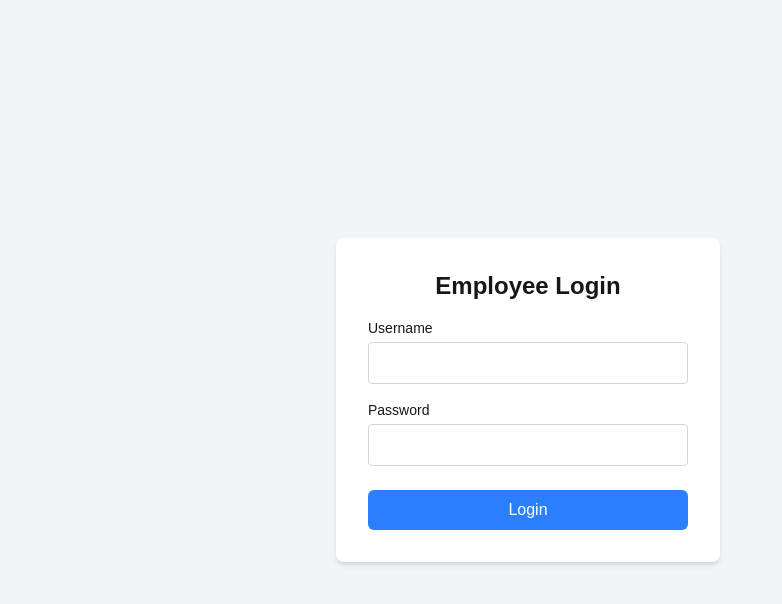
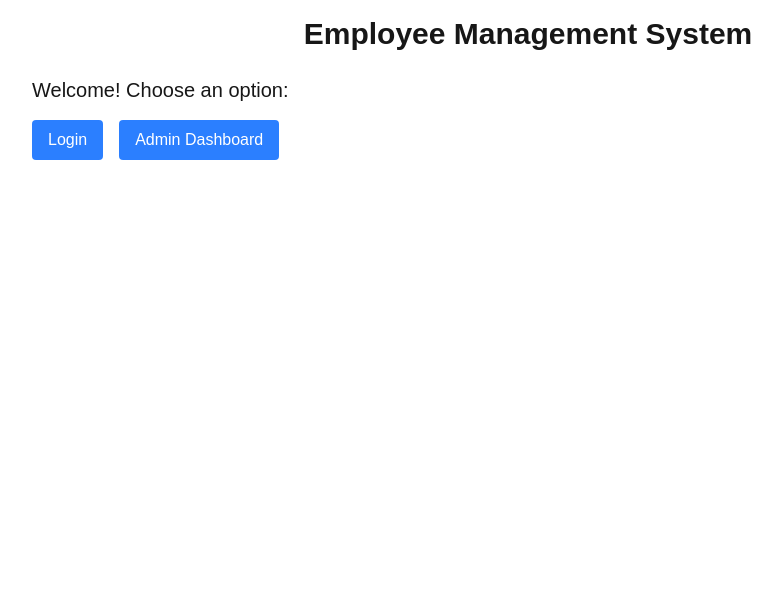
Before and after one commit to LKappagoda00/EmplioyeeManagementFrontend, a Next.js app in the folder employee-management/: page / in a window 1280 px wide. Shown: the top 604 px of the page, without its empty margins (112-894 px from the left). Built offline with nearby package versions, Linux system fonts and the light colour scheme.

Commit message:
add components

```diff
--- a/employee-management/src/app/page.tsx
+++ b/employee-management/src/app/page.tsx
@@ -1,73 +1,15 @@
-'use client';
+import Layout from "@/components/Layout";
+import Button from "@/components/Button";
+import Link from "next/link";
 
-import React, { useState } from 'react';
-
-const Login = () => {
-  const [username, setUsername] = useState('');
-  const [password, setPassword] = useState('');
-  const [error, setError] = useState('');
-
-  const handleSubmit = async (e: React.FormEvent) => {
-    e.preventDefault();
-    // Call the backend API to verify login credentials
-    try {
-      const response = await fetch('YOUR_BACKEND_LOGIN_API', {
-        method: 'POST',
-        headers: {
-          'Content-Type': 'application/json',
-        },
-        body: JSON.stringify({ username, password }),
-      });
-
-      if (!response.ok) {
-        setError('Invalid credentials');
-      } else {
-        // Handle successful login (e.g., redirect to dashboard)
-        // Removed `data` since it's not used
-      }
-    } catch {
-      setError('Error logging in. Please try again.');
-    }
-  };
-
+export default function Home() {
   return (
-    <div className="min-h-screen flex items-center justify-center bg-gray-100">
-      <div className="bg-white p-8 rounded-lg shadow-md w-full max-w-sm">
-        <h2 className="text-2xl font-semibold text-center mb-4">Employee Login</h2>
-        {error && <div className="text-red-500 text-sm mb-2">{error}</div>}
-        <form onSubmit={handleSubmit}>
-          <div className="mb-4">
-            <label htmlFor="username" className="block text-sm font-medium">Username</label>
-            <input
-              type="text"
-              id="username"
-              className="mt-1 p-2 w-full border border-gray-300 rounded"
-              value={username}
-              onChange={(e) => setUsername(e.target.value)}
-              required
-            />
-          </div>
-          <div className="mb-6">
-            <label htmlFor="password" className="block text-sm font-medium">Password</label>
-            <input
-              type="password"
-              id="password"
-              className="mt-1 p-2 w-full border border-gray-300 rounded"
-              value={password}
-              onChange={(e) => setPassword(e.target.value)}
-              required
-            />
-          </div>
-          <button
-            type="submit"
-            className="w-full bg-blue-500 text-white py-2 rounded-md hover:bg-blue-600"
-          >
-            Login
-          </button>
-        </form>
+    <Layout>
+      <h2 className="text-xl mb-4">Welcome! Choose an option:</h2>
+      <div className="flex gap-4">
+        <Link href="/login"><Button label="Login" /></Link>
+        <Link href="/admin/dashboard"><Button label="Admin Dashboard" /></Link>
       </div>
-    </div>
+    </Layout>
   );
-};
-
-export default Login;
+}
--- /dev/null
+++ b/employee-management/src/components/Button.tsx
@@ -0,0 +1,20 @@
+import React from 'react';
+
+interface ButtonProps {
+  label: string;
+  onClick?: () => void;
+  className?: string;
+  type?: "button" | "submit" | "reset";
+}
+
+const Button = ({ label, onClick, className = '', type = "button" }: ButtonProps) => (
+  <button
+    onClick={onClick}
+    type={type}
+    className={`bg-blue-500 hover:bg-blue-600 text-white py-2 px-4 rounded ${className}`}
+  >
+    {label}
+  </button>
+);
+
+export default Button;
--- /dev/null
+++ b/employee-management/src/components/Input.tsx
@@ -0,0 +1,22 @@
+interface InputProps {
+    label: string;
+    type: string;
+    value: string;
+    onChange: (e: React.ChangeEvent<HTMLInputElement>) => void;
+    name?: string;
+  }
+
+  const Input = ({ label, type, value, onChange, name }: InputProps) => (
+    <div className="mb-4">
+      <label className="block text-sm font-medium">{label}</label>
+      <input
+        type={type}
+        value={value}
+        onChange={onChange}
+        name={name}
+        className="mt-1 p-2 w-full border border-gray-300 rounded"
+      />
+    </div>
+  );
+
+  export default Input;
--- /dev/null
+++ b/employee-management/src/components/Layout.tsx
@@ -0,0 +1,12 @@
+import { ReactNode } from 'react';
+
+const Layout = ({ children }: { children: ReactNode }) => (
+  <div className="max-w-5xl mx-auto p-4">
+    <header className="text-center mb-6">
+      <h1 className="text-3xl font-bold">Employee Management System</h1>
+    </header>
+    <main>{children}</main>
+  </div>
+);
+
+export default Layout;
```
